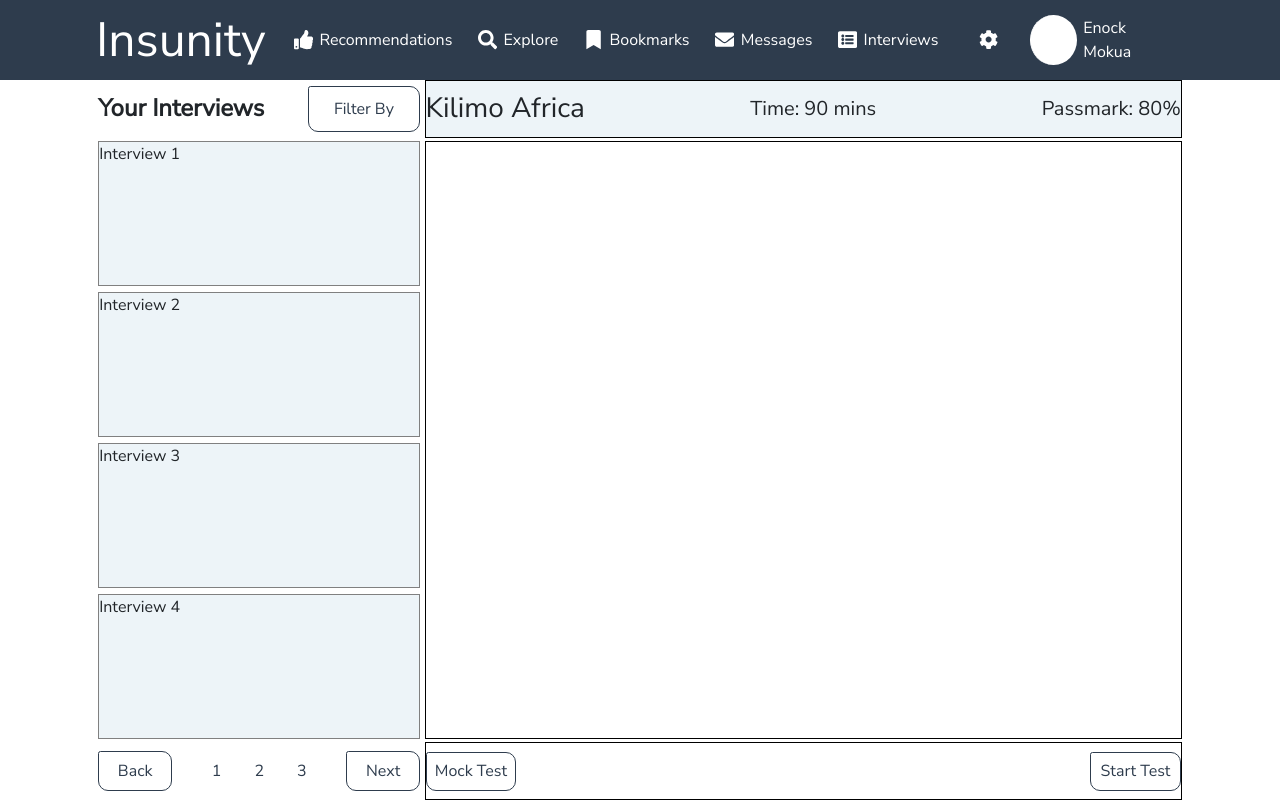
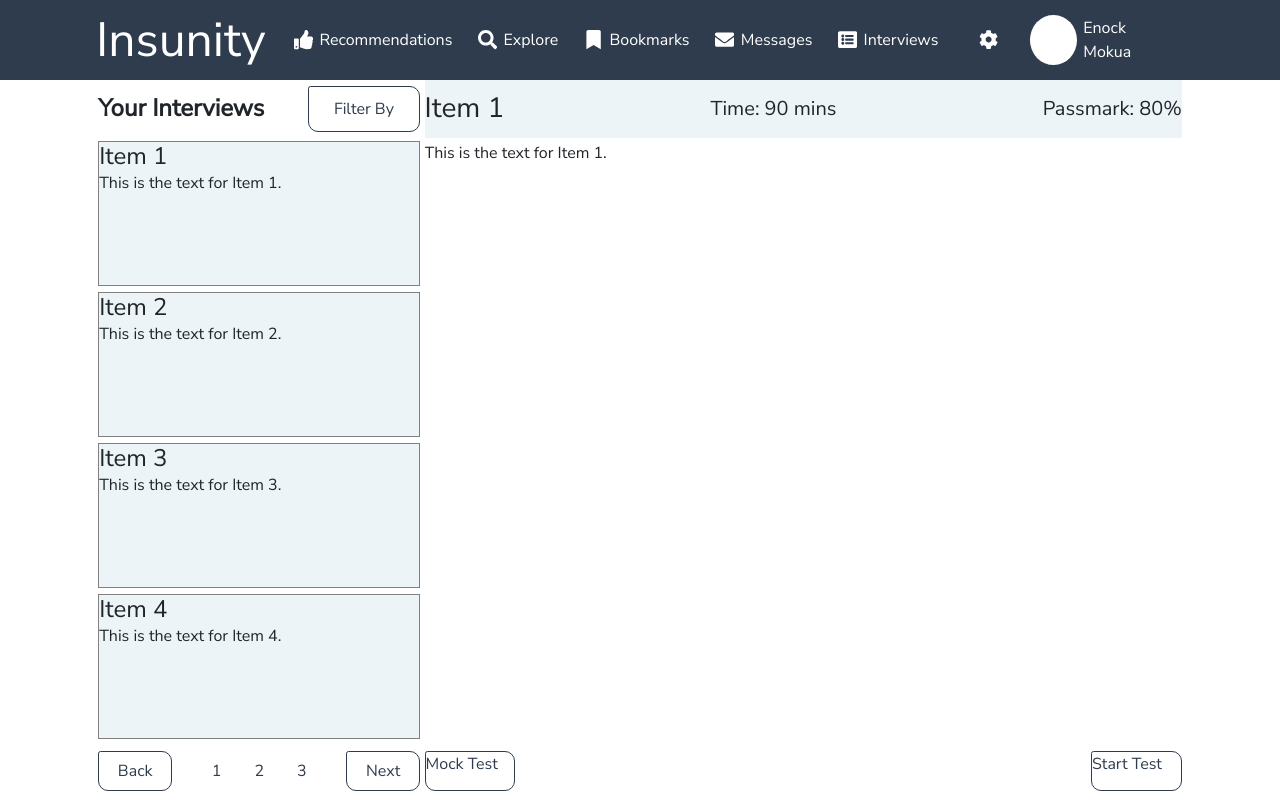
Before and after one commit to MokuaEnock/mboka, a React (Vite) app: page /seeker/interviews in a window 1280 px wide. Built offline with nearby package versions, Linux system fonts and the light colour scheme; a small style sheet from the web is missing.

Commit message:
restructure the seeker section

```diff
--- a/src/App.jsx
+++ b/src/App.jsx
@@ -21,6 +21,7 @@ import SeekerReccomdendations from "./Pages/seeker/reccomendations/rec";
 import SeekerProfile from "./Pages/seeker/profile/profile";
 import SeekerSignup from "./Pages/seeker/signup/signup";
 import SeekerInterviews from "./Pages/seeker/interviews/interviews";
+import SeekerInterviewDetail from "./Pages/seeker/interviews/detail/detail";
 
 function App() {
   return (
@@ -47,7 +48,10 @@ function App() {
           <Route path="reccs" element={<SeekerReccomdendations />} />
           <Route path="profile" element={<SeekerProfile />} />
           <Route path="signup" element={<SeekerSignup />} />
-          <Route path="interviews" element={<SeekerInterviews />} />
+          <Route path="interviews">
+            <Route path="" element={<SeekerInterviews />} />
+            <Route path=":id" element={<SeekerInterviewDetail />} />
+          </Route>
         </Route>
 
         <Route path="/auth">
--- /dev/null
+++ b/src/Pages/seeker/interviews/detail/detail.jsx
@@ -0,0 +1,5 @@
+import "./detail.css";
+
+export default function SeekerInterviewDetail() {
+  return <main className="interview-detail">Interview detail section</main>;
+}
--- a/src/Pages/seeker/interviews/interviews.css
+++ b/src/Pages/seeker/interviews/interviews.css
@@ -70,9 +70,6 @@
   text-align: center;
 }
 
-#seeker-cont1-foot > * {
-}
-
 #seeker-cont1-foot > span {
   width: 50%;
   display: flex;
@@ -99,7 +96,6 @@
 }
 
 #seeker-cont2 > * {
-  border: thin solid black;
   width: 100%;
 }
 
@@ -111,11 +107,9 @@
   background-color: var(--secondary);
 }
 
-#seeker-cont2-head > * {
-}
-
 #seeker-cont2-body {
   height: 83%;
+  overflow-y: scroll;
 }
 
 #seeker-cont2-foot {
@@ -125,7 +119,7 @@
   justify-content: space-between;
 }
 
-#seeker-cont2-foot > button {
+#seeker-cont2-foot > a {
   width: 12%;
   font-size: 1rem;
   border: thin solid var(--primary);
--- a/src/Pages/seeker/interviews/interviews.jsx
+++ b/src/Pages/seeker/interviews/interviews.jsx
@@ -1,8 +1,39 @@
+import React, { useState } from "react";
 import SeekerHeader from "../../../Components/seeker/header/header";
 import "./interviews.css";
+import { Link } from "react-router-dom";
+
+let interviewsData = [
+  {
+    id: 1,
+    heading: "Item 1",
+    text: "This is the text for Item 1.",
+  },
+  {
+    id: 2,
+    heading: "Item 2",
+    text: "This is the text for Item 2.",
+  },
+  {
+    id: 3,
+    heading: "Item 3",
+    text: "This is the text for Item 3.",
+  },
+  {
+    id: 4,
+    heading: "Item 4",
+    text: "This is the text for Item 4.",
+  },
+];
 
 export default function SeekerInterviews() {
+  const [selectedInterview, setSelectedInterview] = useState(interviewsData[0]);
+
   function Container() {
+    const handleInterviewClick = (interview) => {
+      setSelectedInterview(interview);
+    };
+
     return (
       <main className="seeker">
         <section className="seeker-interview">
@@ -12,10 +43,16 @@ export default function SeekerInterviews() {
               <button>Filter By</button>
             </span>
             <div id="seeker-cont1-body">
-              <div className="seeker-interview-card">Interview 1</div>
-              <div className="seeker-interview-card">Interview 2</div>
-              <div className="seeker-interview-card">Interview 3</div>
-              <div className="seeker-interview-card">Interview 4</div>
+              {interviewsData.map((interview) => (
+                <div
+                  className="seeker-interview-card"
+                  key={interview.id}
+                  onClick={() => handleInterviewClick(interview)}
+                >
+                  <h4>{interview.heading}</h4>
+                  <p>{interview.text}</p>
+                </div>
+              ))}
             </div>
             <span id="seeker-cont1-foot">
               <button>Back</button>
@@ -30,16 +67,16 @@ export default function SeekerInterviews() {
 
           <article id="seeker-cont2">
             <div id="seeker-cont2-head">
-              <h3>Kilimo Africa</h3>
-
+              <h3>{selectedInterview.heading}</h3>
               <h5>Time: 90 mins</h5>
-
               <h5>Passmark: 80%</h5>
             </div>
-            <div id="seeker-cont2-body"></div>
+            <div id="seeker-cont2-body">
+              <p>{selectedInterview.text}</p>
+            </div>
             <div id="seeker-cont2-foot">
-              <button>Mock Test</button>
-              <button>Start Test</button>
+              <Link>Mock Test</Link>
+              <Link to="">Start Test</Link>
             </div>
           </article>
         </section>
```
Also changed, not shown: src/Pages/seeker/interviews/detail/detail.css (added).
